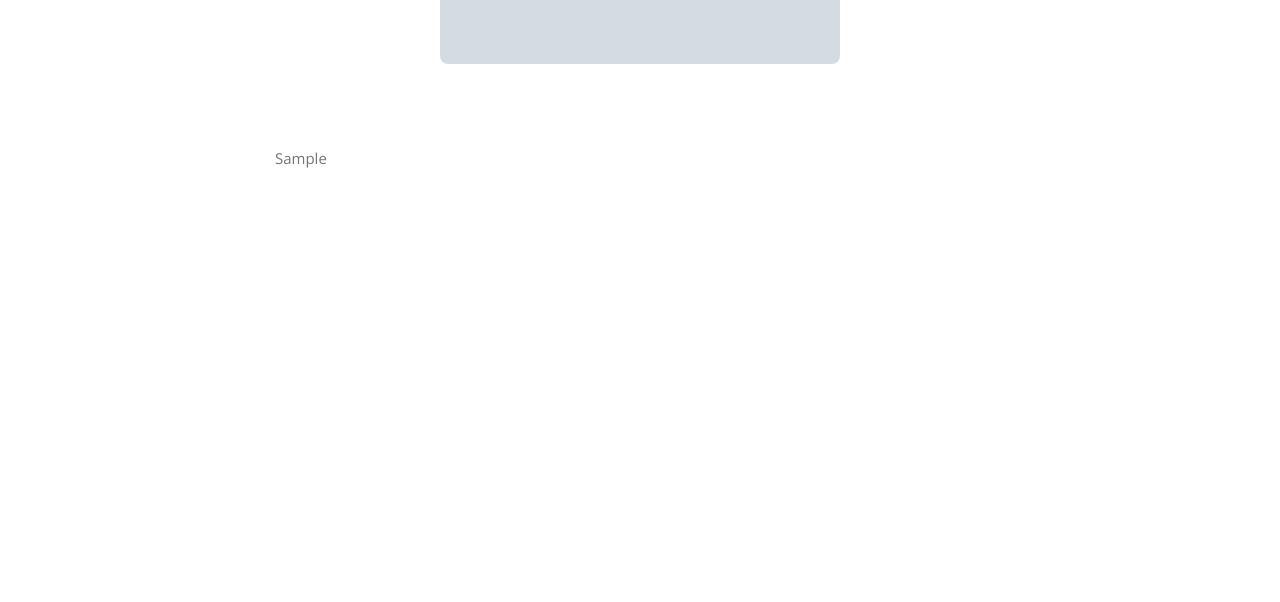
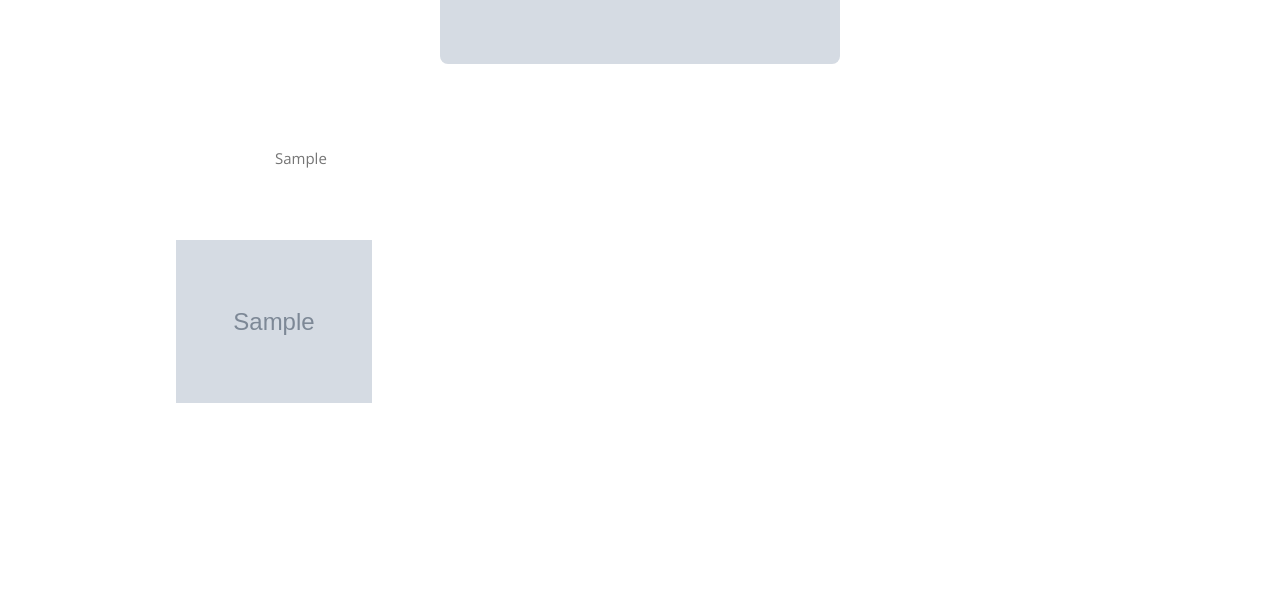
Before and after one commit to wiaderko024/magazynspisek, a Django app: page /artykuly/1/ in a window 1280 px wide. Shown: the part 640-1242 px from the top of the page. Before the commit the page ends 808 px from the top, so only its background shows below. Run offline with Django 4.2, Linux system fonts and the light colour scheme; tables that the repository leaves empty hold one stand-in row (values such as "Sample post"); grey boxes marked "Sample" are stand-in pictures; some libraries are stand-ins or nearby versions.

Commit message:
Added photos to articles

```diff
--- a/articles/templates/articles_details.html
+++ b/articles/templates/articles_details.html
@@ -14,8 +14,19 @@
                 </div>
                 <div class="row">
                     <div class="col-lg-8 mx-auto">
-                        <p>{{ article.article }}</p>
+                        <p class="text-justify">{{ article.article }}</p>
                     </div>
+                </div>
+                <div class="row">
+                    {% for photo in photos  %}
+                        <div class="row mt-7">
+                            <div class="col-md-12 mx-auto">
+                                <a class="gallery-item mx-auto" href="#">
+                                    <img src="{{ photo.photo.url }}" alt="..." data-provide="lightbox">
+                                </a>
+                            </div>
+                        </div>
+                    {% endfor %}
                 </div>
             </div>
         </div>
--- a/articles/views.py
+++ b/articles/views.py
@@ -1,4 +1,6 @@
 from django.shortcuts import render
+
+from photos.models import Photo
 from .models import Article
 
 
@@ -9,4 +11,9 @@ def articles_list(request):
 
 def articles_details(request, pk):
     article = Article.objects.get(pk=pk)
-    return render(request, 'articles_details.html', {'article': article})
+    photos = Photo.objects.filter(article=article)
+    context = {
+        'article': article,
+        'photos': photos
+    }
+    return render(request, 'articles_details.html', context)
```
